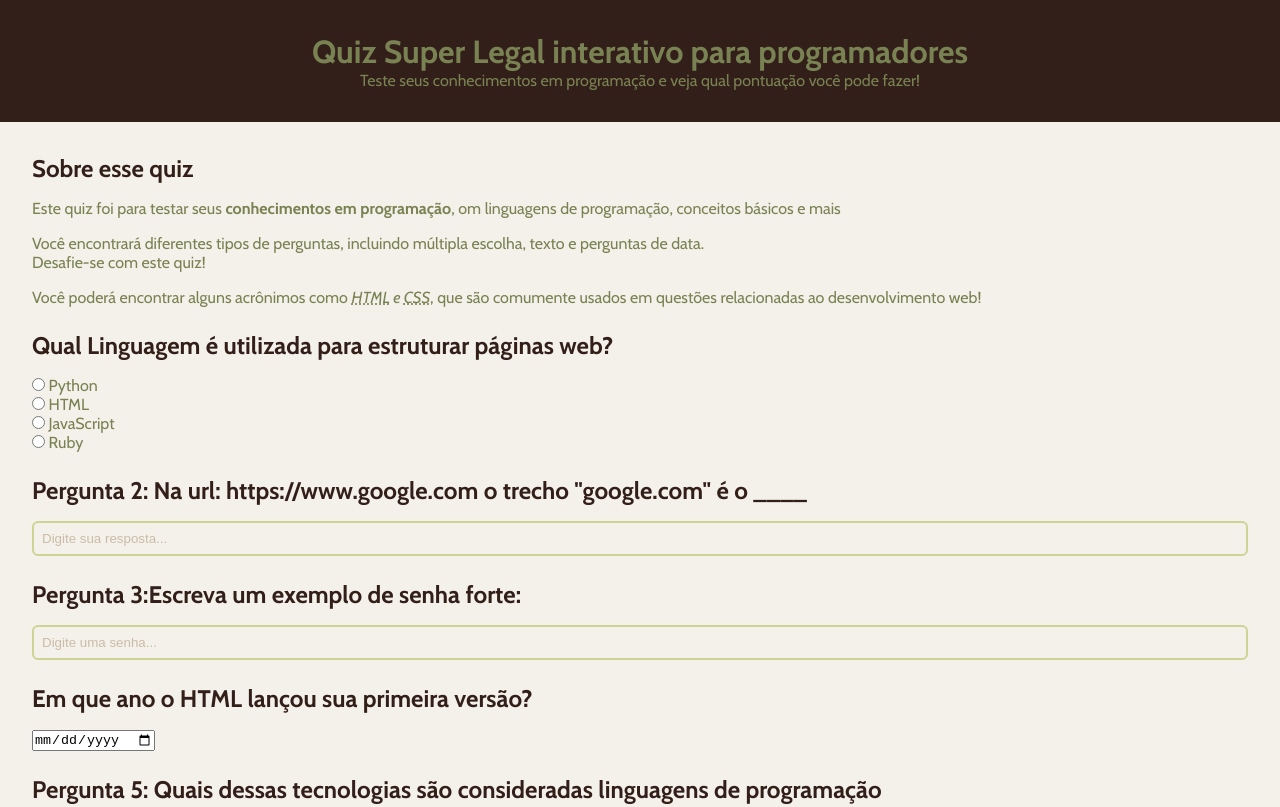
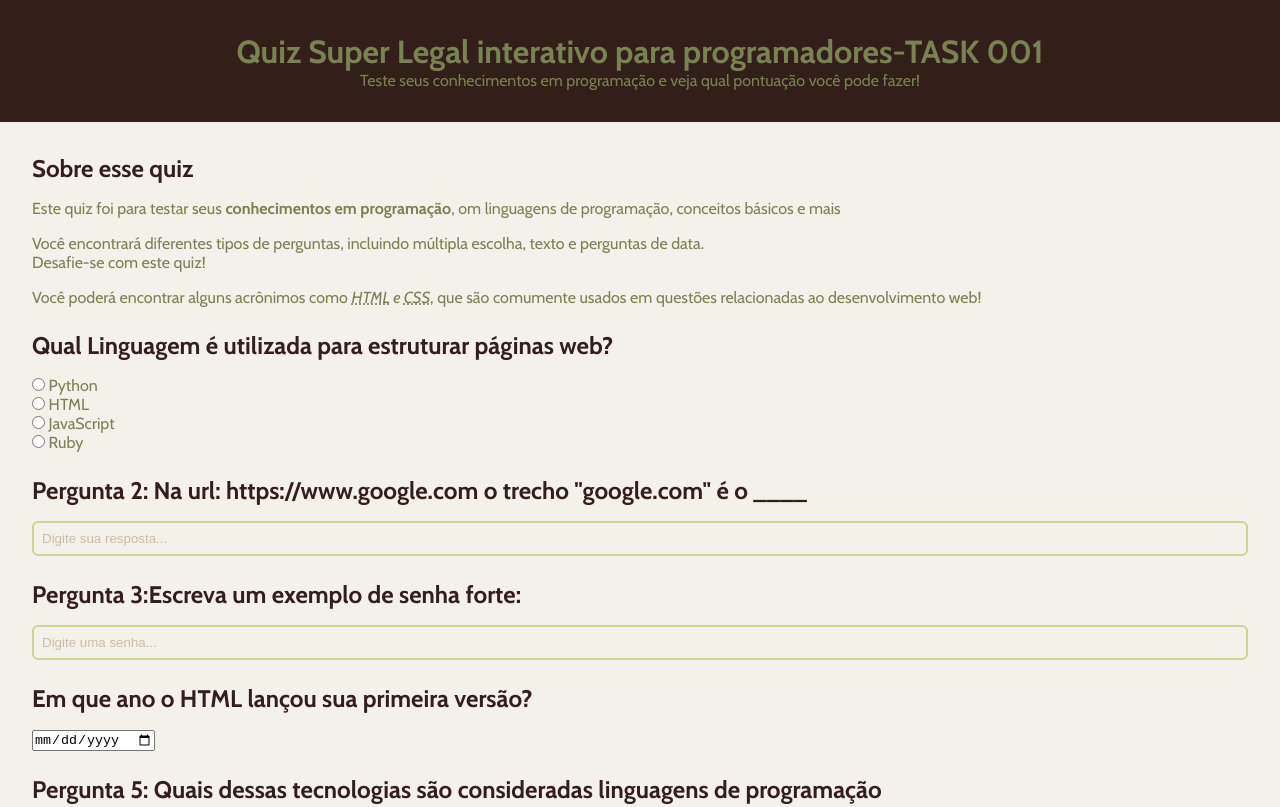
Before and after one commit to LeonardoStephan/theline, a plain HTML site: page index.html in a window 1280 px wide. Shown: the top 807 px of the page. Drawn offline with nearby package versions, Linux system fonts and the light colour scheme.

Commit message:
Adicionado novo elemento ao h1

```diff
--- a/index.html
+++ b/index.html
@@ -9,7 +9,7 @@
 
 <body>
     <header>
-    <h1>Quiz Super Legal interativo para programadores</h1>
+    <h1>Quiz Super Legal interativo para programadores-TASK 001</h1>
     <p>Teste seus conhecimentos em programação e veja qual pontuação você pode fazer!</p>
     </header>
 
```
